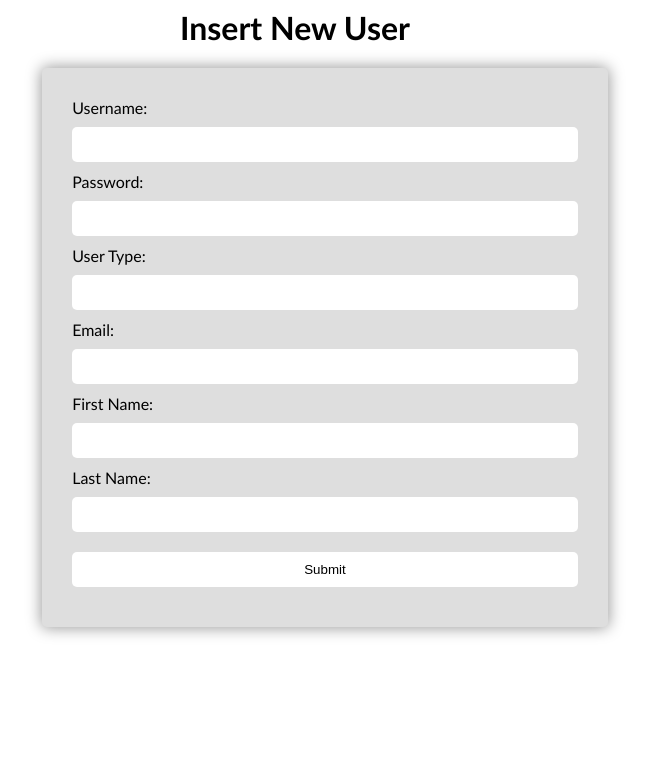
After one commit to justin-levy/bamagrocery, a PHP site: page /insert.html in a window 1280 px wide. The commit adds this page. Shown: the top 783 px of the page, without its empty margins (345-994 px from the left). Run offline with PHP 8.4, Linux system fonts and the light colour scheme.

```diff
--- /dev/null
+++ b/insert.html
@@ -0,0 +1,17 @@
+<html>
+	<head>
+		<link rel="stylesheet" type="text/css" href="style.css">
+	</head>
+	<body>
+		<h1>Insert New User</h1>
+		<form action='insert.php' method='post'>
+			<div>Username: <input type='text' name='username' /></div>
+			<div>Password: <input type='text' name='password' /></div>
+			<div>User Type: <input type='text' name='user_type' /></div>
+			<div>Email: <input type='text' name='email' /></div>
+			<div>First Name: <input type='text' name='first_name' /></div>
+			<div>Last Name: <input type='text' name='last_name' /></div>
+			<input type='submit' />
+		</form>
+	</body>
+</html>
--- /dev/null
+++ b/style.css
@@ -0,0 +1,29 @@
+body {
+	font-family: "Optima";
+}
+
+h1 {
+	text-align: center;
+}
+
+form {
+	text-align: left;
+	width: 40%;
+	position: relative;
+	left: 30%;
+	background: #DEDEDE;
+	box-shadow: 0 0 15px 1px rgba(0, 0, 0, 0.4);
+	padding: 30px;
+	border-radius: 5px;
+}
+
+button, form input {
+	border: none;
+	background: white;
+	border-radius: 5px;
+	padding: 10px 15px;
+	box-sizing: border-box;
+	width: 100%;
+	margin-top: 10px;
+	margin-bottom: 10px;
+}
```
Also changed, not shown: index.html (+12 -14 lines), insert.php (+17 -18 lines), select.php (+15 -18 lines), user.php (added, +55 -0 lines).
